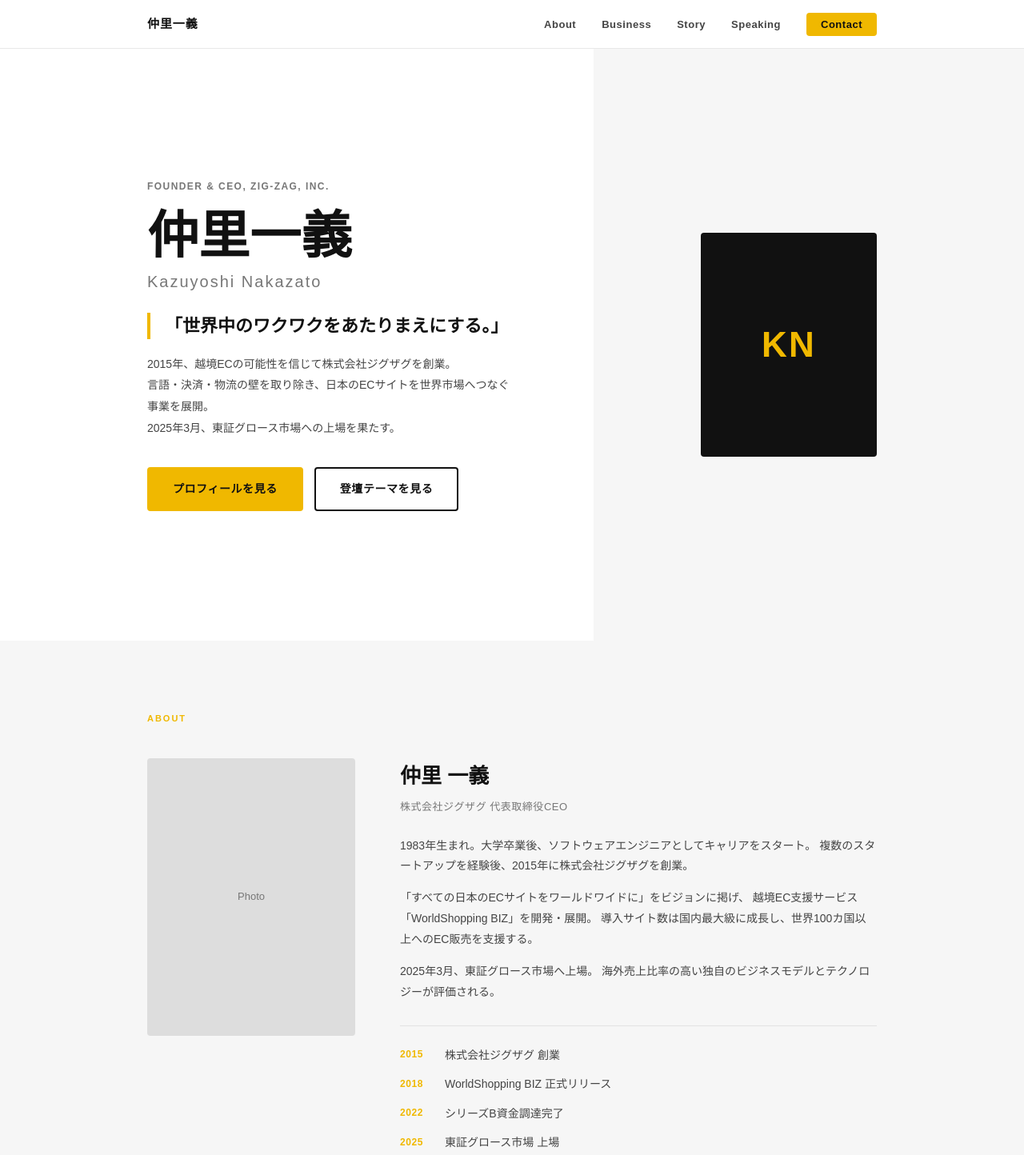
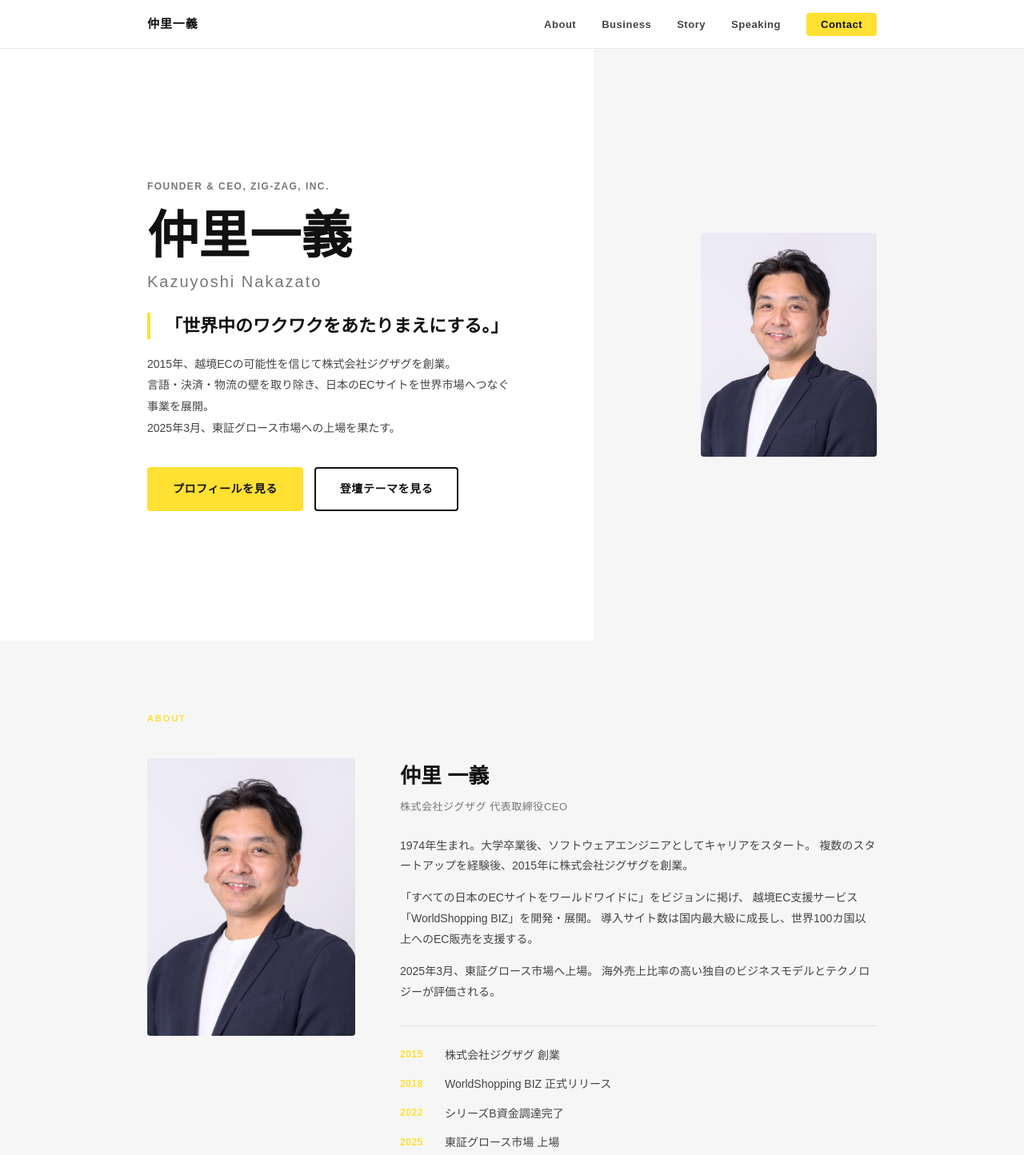
Before and after one commit to nakazato-zigzag/profile, a plain HTML site: page index.html in a window 1280 px wide. Shown: the top 1444 px of the page at 80% size. Drawn offline with Linux system fonts and the light colour scheme.

Commit message:
プロフィールサイト初期実装
- index.html、CSS、JS、プロフィール画像を追加
- Hero / About / Business / Founder Story / Speaking / Links の6セクション構成
- レスポンシブ対応、白×黒×レモンイエローのデザイン

Co-Authored-By: Claude Sonnet 4.6 <noreply@anthropic.com>

```diff
--- a/assets/css/style.css
+++ b/assets/css/style.css
@@ -8,8 +8,8 @@
   --gray-light:  #AAAAAA;
   --gray-bg:     #F6F6F6;
   --white:       #FFFFFF;
-  --yellow:      #F0B800;
-  --yellow-pale: #FFFBEA;
+  --yellow:      #FFE033;
+  --yellow-pale: #FFFDE7;
 
   --font: Arial, 'Helvetica Neue', Helvetica, sans-serif;
   --max-w: 960px;
@@ -120,8 +120,8 @@ img {
 }
 
 .btn-primary:hover {
-  background: #D4A000;
-  border-color: #D4A000;
+  background: #E8CC00;
+  border-color: #E8CC00;
 }
 
 .btn-secondary {
@@ -186,7 +186,7 @@ img {
 }
 
 .nav-cta:hover {
-  background: #D4A000 !important;
+  background: #E8CC00 !important;
 }
 
 .nav-toggle {
@@ -297,18 +297,13 @@ img {
   flex-shrink: 0;
 }
 
-.avatar-placeholder {
+.hero-photo {
   width: 220px;
   height: 280px;
-  background: var(--black);
-  color: var(--yellow);
-  display: flex;
-  align-items: center;
-  justify-content: center;
-  font-size: 44px;
-  font-weight: 900;
+  object-fit: cover;
+  object-position: top center;
   border-radius: var(--radius);
-  letter-spacing: 0.05em;
+  display: block;
 }
 
 /* ================================================
@@ -321,16 +316,13 @@ img {
   align-items: start;
 }
 
-.photo-placeholder {
+.about-photo-img {
   width: 100%;
   aspect-ratio: 3 / 4;
-  background: #DDDDDD;
-  display: flex;
-  align-items: center;
-  justify-content: center;
-  color: var(--gray);
-  font-size: 13px;
+  object-fit: cover;
+  object-position: top center;
   border-radius: var(--radius);
+  display: block;
 }
 
 .about-name {
@@ -694,10 +686,9 @@ img {
     width: 100%;
   }
 
-  .avatar-placeholder {
+  .hero-photo {
     width: 120px;
     height: 150px;
-    font-size: 28px;
   }
 
   .hero-description br {
--- a/index.html
+++ b/index.html
@@ -64,7 +64,7 @@
 
         </div>
         <div class="hero-avatar">
-          <div class="avatar-placeholder">KN</div>
+          <img src="assets/images/仲里 一義_2_20250319.png" alt="仲里一義" class="hero-photo">
         </div>
       </div>
     </section>
@@ -77,7 +77,7 @@
         <h2 class="section-title">About</h2>
         <div class="about-grid">
           <div class="about-photo">
-            <div class="photo-placeholder">Photo</div>
+            <img src="assets/images/仲里 一義_2_20250319.png" alt="仲里一義" class="about-photo-img">
           </div>
           <div class="about-content">
 
@@ -88,7 +88,7 @@
             <!-- プロフィール文 -->
             <div class="about-bio">
               <p>
-                1983年生まれ。大学卒業後、ソフトウェアエンジニアとしてキャリアをスタート。
+                1974年生まれ。大学卒業後、ソフトウェアエンジニアとしてキャリアをスタート。
                 複数のスタートアップを経験後、2015年に株式会社ジグザグを創業。
               </p>
               <p>
```
Also changed, not shown: assets/images/仲里 一義_2_20250319.png (added).
